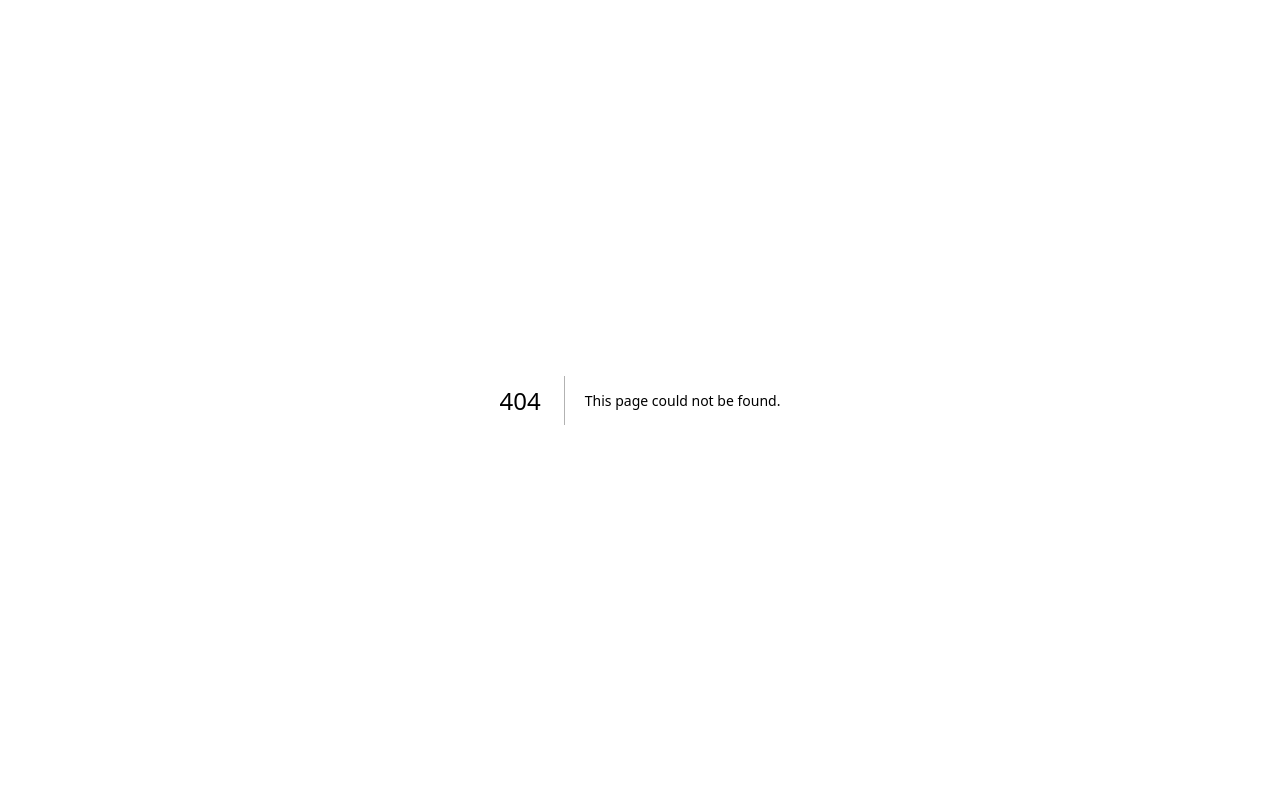
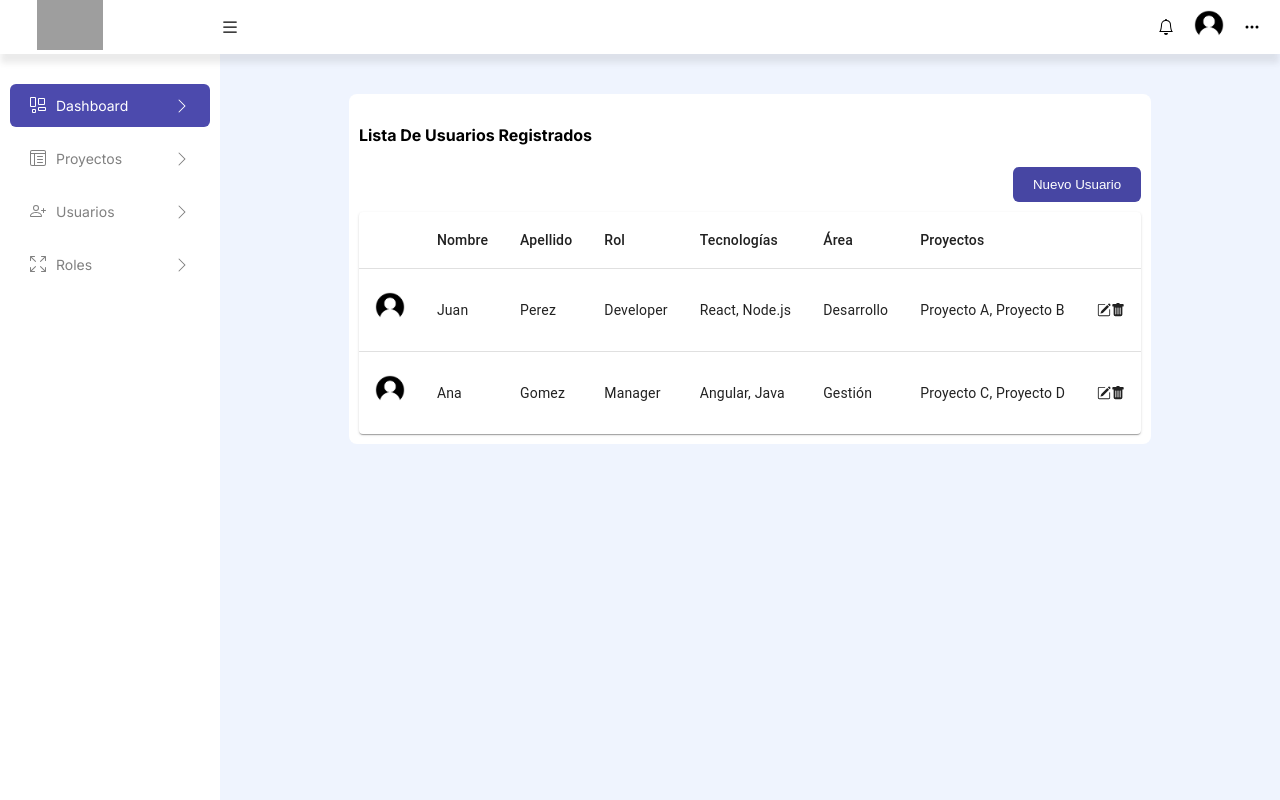
Before and after one commit to garcia98daniel/pt-gestor-de-proyectos, a Next.js app: page /users in a window 1280 px wide. Before the commit this address had no page. Built offline with nearby package versions, Linux system fonts and the light colour scheme; grey boxes are pictures that could not be loaded.

Commit message:
user table page created

```diff
--- /dev/null
+++ b/src/app/components/modals/CreateNewUserForm/index.jsx
@@ -0,0 +1,138 @@
+import React from 'react';
+import Button from '@mui/material/Button';
+import TextField from '@mui/material/TextField';
+import Dialog from '@mui/material/Dialog';
+import DialogActions from '@mui/material/DialogActions';
+import DialogContent from '@mui/material/DialogContent';
+import DialogTitle from '@mui/material/DialogTitle';
+import FormControl from '@mui/material/FormControl';
+import FormLabel from '@mui/material/FormLabel';
+import Autocomplete from '@mui/material/Autocomplete';
+
+export default function CreateNewUserForm({ open, setOpen }) {
+  const rolesOptions = ['Developer', 'Manager', 'Tester'];
+  const technologiesOptions = ['React', 'Node.js', 'Angular', 'Java'];
+  const areasOptions = ['Desarrollo', 'Gestión', 'QA'];
+  const projectsOptions = ['Proyecto A', 'Proyecto B', 'Proyecto C', 'Proyecto D'];
+
+  const handleClose = () => {
+    setOpen(false);
+  };
+
+  return (
+    <Dialog
+      open={open}
+      onClose={handleClose}
+      PaperProps={{
+        component: 'form',
+        onSubmit: (event) => {
+          event.preventDefault();
+          const formData = new FormData(event.currentTarget);
+          const formJson = Object.fromEntries(formData.entries());
+          console.log(formJson);
+          handleClose();
+        },
+      }}
+    >
+      <DialogTitle style={{ borderBottom: '1px solid lightgray' }}>Crear Nuevo Usuario</DialogTitle>
+      <DialogContent>
+        <FormControl fullWidth margin="dense">
+          <FormLabel htmlFor="nombre">Nombre</FormLabel>
+          <TextField
+            required
+            id="nombre"
+            name="nombre"
+            type="text"
+            variant="outlined"
+          />
+        </FormControl>
+        <FormControl fullWidth margin="dense">
+          <FormLabel htmlFor="apellido">Apellido</FormLabel>
+          <TextField
+            required
+            id="apellido"
+            name="apellido"
+            type="text"
+            variant="outlined"
+          />
+        </FormControl>
+        <FormControl fullWidth margin="dense">
+          <FormLabel htmlFor="rol">Rol</FormLabel>
+          <Autocomplete
+            options={rolesOptions}
+            renderInput={(params) => (
+              <TextField
+                {...params}
+                required
+                label="Seleccione el rol"
+                id="rol"
+                name="rol"
+                variant="outlined"
+              />
+            )}
+          />
+        </FormControl>
+        <FormControl fullWidth margin="dense">
+          <FormLabel htmlFor="tecnologias">Tecnologías</FormLabel>
+          <Autocomplete
+            multiple
+            options={technologiesOptions}
+            getOptionLabel={(option) => option}
+            filterSelectedOptions
+            renderInput={(params) => (
+              <TextField
+                {...params}
+                required
+                label="Seleccione tecnologías"
+                placeholder="Tecnologías"
+                id="tecnologias"
+                name="tecnologias"
+                variant="outlined"
+              />
+            )}
+          />
+        </FormControl>
+        <FormControl fullWidth margin="dense">
+          <FormLabel htmlFor="area">Área</FormLabel>
+          <Autocomplete
+            options={areasOptions}
+            renderInput={(params) => (
+              <TextField
+                {...params}
+                required
+                label="Seleccione el área"
+                id="area"
+                name="area"
+                variant="outlined"
+              />
+            )}
+          />
+        </FormControl>
+        <FormControl fullWidth margin="dense">
+          <FormLabel htmlFor="proyectos">Proyectos</FormLabel>
+          <Autocomplete
+            multiple
+            options={projectsOptions}
+            getOptionLabel={(option) => option}
+            filterSelectedOptions
+            renderInput={(params) => (
+              <TextField
+                {...params}
+                required
+                label="Seleccione proyectos"
+                placeholder="Proyectos"
+                id="proyectos"
+                name="proyectos"
+                variant="outlined"
+              />
+            )}
+          />
+        </FormControl>
+      </DialogContent>
+      <DialogActions>
+        <Button type="submit" variant="contained">Guardar cambios</Button>
+        <Button style={{ background: "gray", color: "white" }} onClick={handleClose}>Cancel</Button>
+      </DialogActions>
+    </Dialog>
+  );
+}
--- /dev/null
+++ b/src/app/users/page.jsx
@@ -0,0 +1,123 @@
+"use client";
+import React, { useState } from "react";
+import styles from "./styles.module.css";
+import Layout from "../components/Layout";
+import Table from "@mui/material/Table";
+import TableBody from "@mui/material/TableBody";
+import TableCell from "@mui/material/TableCell";
+import TableContainer from "@mui/material/TableContainer";
+import TableHead from "@mui/material/TableHead";
+import TableRow from "@mui/material/TableRow";
+import Paper from "@mui/material/Paper";
+import { BsPencilSquare } from "react-icons/bs";
+import { BsFillTrashFill } from "react-icons/bs";
+import CreateNewUserForm from "../components/modals/CreateNewUserForm";
+import Image from "next/image";
+
+function createData(
+  nombre,
+  apellido,
+  rol,
+  tecnologias,
+  area,
+  proyectos
+) {
+  return {
+    nombre,
+    apellido,
+    rol,
+    tecnologias,
+    area,
+    proyectos
+  };
+}
+
+const rows = [
+  createData(
+    "Juan",
+    "Perez",
+    "Developer",
+    "React, Node.js",
+    "Desarrollo",
+    "Proyecto A, Proyecto B"
+  ),
+  createData(
+    "Ana",
+    "Gomez",
+    "Manager",
+    "Angular, Java",
+    "Gestión",
+    "Proyecto C, Proyecto D"
+  ),
+  // Añade más filas según sea necesario
+];
+
+function Users() {
+  const [createNewUser_isOpen, setCreateNewUser_isOpen] = useState(false);
+
+  return (
+    <Layout>
+      <div className={styles.users_page_container}>
+        <h4>Lista De Usuarios Registrados</h4>
+        <div className={styles.btn_wrapper}>
+          <button className={styles.users_add_new_project_btn} onClick={() => setCreateNewUser_isOpen(true)}>
+            Nuevo Usuario
+          </button>
+        </div>
+        <TableContainer component={Paper}>
+          <Table sx={{ minWidth: 650 }} aria-label="simple table">
+            <TableHead>
+              <TableRow>
+                <TableCell>
+
+                </TableCell>
+                <TableCell>Nombre</TableCell>
+                <TableCell>Apellido</TableCell>
+                <TableCell>Rol</TableCell>
+                <TableCell>Tecnologías</TableCell>
+                <TableCell>Área</TableCell>
+                <TableCell>Proyectos</TableCell>
+                <TableCell></TableCell>
+              </TableRow>
+            </TableHead>
+            <TableBody>
+              {rows.map((row) => (
+                <TableRow
+                  key={row.nombre}
+                  sx={{ "&:last-child td, &:last-child th": { border: 0 } }}
+                >
+                  <TableCell component="th" scope="row">
+                    <i>
+                        <Image src="/imgs/userprofile.png"
+                        alt="logo"
+                        width={30}
+                        height={30}
+                        />
+                    </i>
+                  </TableCell>
+                  <TableCell component="th" scope="row">
+                    {row.nombre}
+                  </TableCell>
+                  <TableCell>{row.apellido}</TableCell>
+                  <TableCell>{row.rol}</TableCell>
+                  <TableCell>{row.tecnologias}</TableCell>
+                  <TableCell>{row.area}</TableCell>
+                  <TableCell>{row.proyectos}</TableCell>
+                  <TableCell style={{ display: 'flex', alignItems: "center", height: "50px" }}>
+                    <BsPencilSquare /><BsFillTrashFill />
+                  </TableCell>
+                </TableRow>
+              ))}
+            </TableBody>
+          </Table>
+        </TableContainer>
+      </div>
+      <CreateNewUserForm
+        open={createNewUser_isOpen}
+        setOpen={setCreateNewUser_isOpen}
+      />
+    </Layout>
+  );
+}
+
+export default Users;
--- /dev/null
+++ b/src/app/users/styles.module.css
@@ -0,0 +1,21 @@
+.users_page_container{
+    background: white;
+    padding: 10px;
+    border-radius: 8px;
+    margin-top: 40px;
+}
+
+.btn_wrapper{
+    display: flex;
+    justify-content: flex-end;
+}
+
+.users_add_new_project_btn{
+    border: none;
+    background: #4746A3;
+    color: white;
+    border-radius: 6px;
+    padding: 10px 20px;
+    margin-bottom: 10px;
+    cursor: pointer;
+}
```
Also changed, not shown: src/app/components/modals/CreateNewUserForm/styles.module.css (added).
